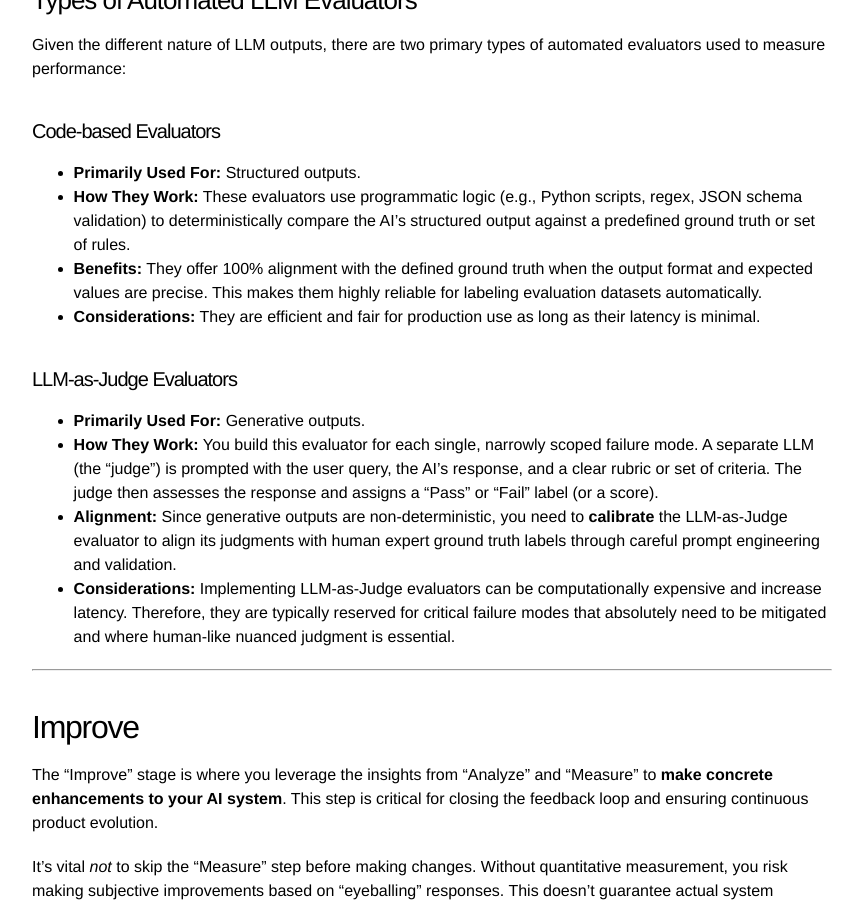
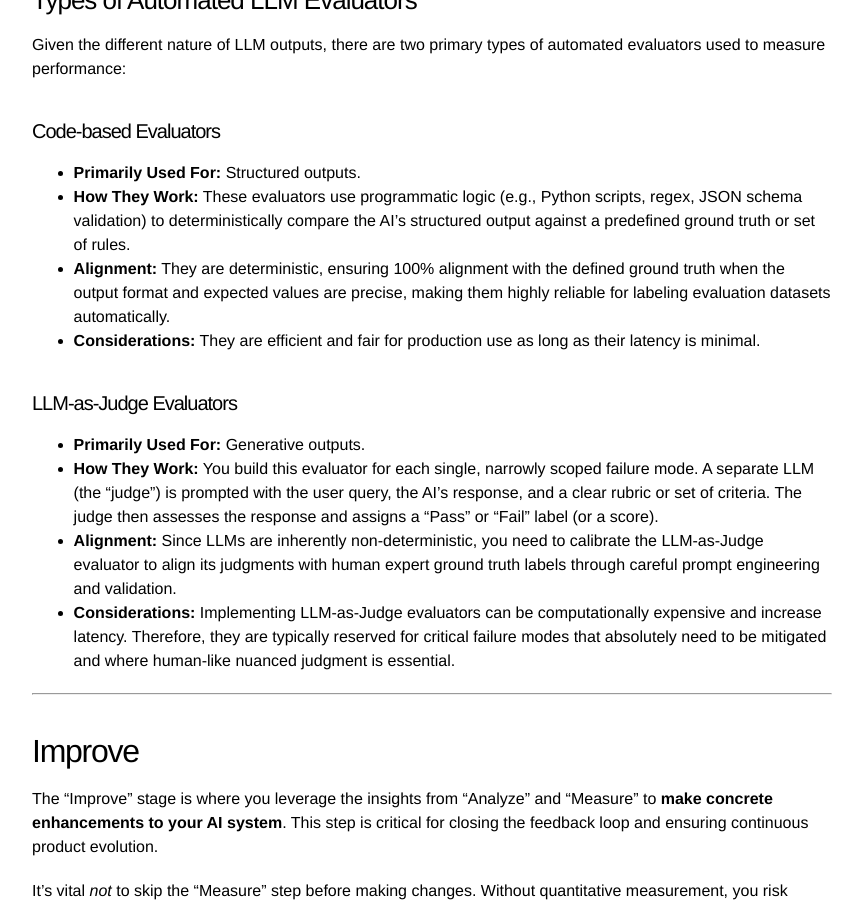
Before and after one commit to jasonmsetiadi/jasonmsetiadi.github.io, a Jekyll site: the page built from _posts/2025-06-08-llm-evals.markdown, in a window 1280 px wide and 900 px high, scrolled down 2917 px. Shown: the whole window, without its empty margins (208-1071 px from the left). Built offline with Jekyll 4.4.1, drawn with Linux system fonts in a browser that asks for light colours; comment, search, counter and statistics services are not loaded.

Commit message:
Update 2025-06-08-llm-evals.markdown

```diff
--- a/_posts/2025-06-08-llm-evals.markdown
+++ b/_posts/2025-06-08-llm-evals.markdown
@@ -10,6 +10,8 @@ mathjax: false
 The moat behind every successful AI product is the robust evaluation, or "Evals". This is what sets your product apart from all other competitors. Through doing Evals, you get a better understanding of your users' and customers' needs more than anyone else. You learn what they want from your product, identify where your product falls short, and continuously make concrete improvements. This continuous feedback loop of evaluation and improvement is the key to building a truly exceptional product.
 
 Before diving into Evals, it's essential to know how to determine the ground truth label - the expected, correct answer. This is usually defined by one domain expert (or group of experts) as the human evaluator, defining precisely what a successful AI output looks like and ensuring alignment with their expectations. The entire LLM evaluation process can then be effectively broken down into three core stages: Analyze, Measure, and Improve.
+
+---
 
 ## Analyze
 
@@ -40,6 +42,7 @@ Here's how to conduct effective error analysis:
     * You can even leverage an LLM to help you generate a taxonomy of these failure modes with a well-crafted prompt.
     * **Your Goal:** Your traces CSV/JSON file will be further updated with the `axial_coding_code`, giving you clear insights into recurring problems.
 
+---
 
 ## Measure
 
@@ -53,8 +56,6 @@ Here's the typical process for measuring the performance of LLM applications:
 4.  **Calculate Performance Metrics:** Aggregate your labels. For instance, if 85 out of 100 responses passed and 15 failed, the application's performance for the evaluated criteria is 85%.
 
 This systematic approach allows you to make targeted improvements to your application and then re-measure performance to objectively verify the impact of your changes.
-
----
 
 ### Automating Evaluation: Different Outputs, Different Evaluators
 
@@ -82,8 +83,6 @@ To measure performance effectively for structured outputs:
 * This allows for immediate computation of performance metrics without requiring prior extensive error analysis.
 * Evaluation is typically done using a Pass/Fail method by comparing the AI-generated output to the ground truth, often requiring an exact match or meeting specific field-level criteria.
 
----
-
 ### Types of Automated LLM Evaluators
 
 Given the different nature of LLM outputs, there are two primary types of automated evaluators used to measure performance:
@@ -92,14 +91,14 @@ Given the different nature of LLM outputs, there are two primary types of automa
 
 * **Primarily Used For:** Structured outputs.
 * **How They Work:** These evaluators use programmatic logic (e.g., Python scripts, regex, JSON schema validation) to deterministically compare the AI's structured output against a predefined ground truth or set of rules.
-* **Benefits:** They offer 100% alignment with the defined ground truth when the output format and expected values are precise. This makes them highly reliable for labeling evaluation datasets automatically.
+* **Alignment:** They are deterministic, ensuring 100% alignment with the defined ground truth when the output format and expected values are precise, making them highly reliable for labeling evaluation datasets automatically.
 * **Considerations:** They are efficient and fair for production use as long as their latency is minimal.
 
 #### LLM-as-Judge Evaluators
 
 * **Primarily Used For:** Generative outputs.
 * **How They Work:** You build this evaluator for each single, narrowly scoped failure mode. A separate LLM (the "judge") is prompted with the user query, the AI's response, and a clear rubric or set of criteria. The judge then assesses the response and assigns a "Pass" or "Fail" label (or a score).
-* **Alignment:** Since generative outputs are non-deterministic, you need to **calibrate** the LLM-as-Judge evaluator to align its judgments with human expert ground truth labels through careful prompt engineering and validation.
+* **Alignment:** Since LLMs are inherently non-deterministic, you need to calibrate the LLM-as-Judge evaluator to align its judgments with human expert ground truth labels through careful prompt engineering and validation.
 * **Considerations:** Implementing LLM-as-Judge evaluators can be computationally expensive and increase latency. Therefore, they are typically reserved for critical failure modes that absolutely need to be mitigated and where human-like nuanced judgment is essential.
 
 ---
```
